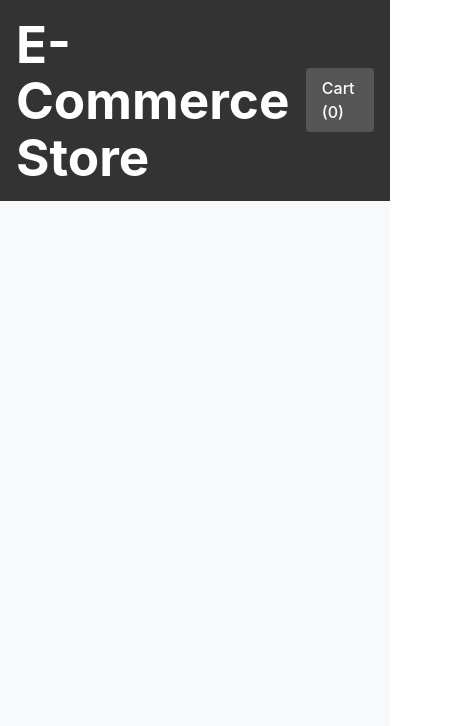
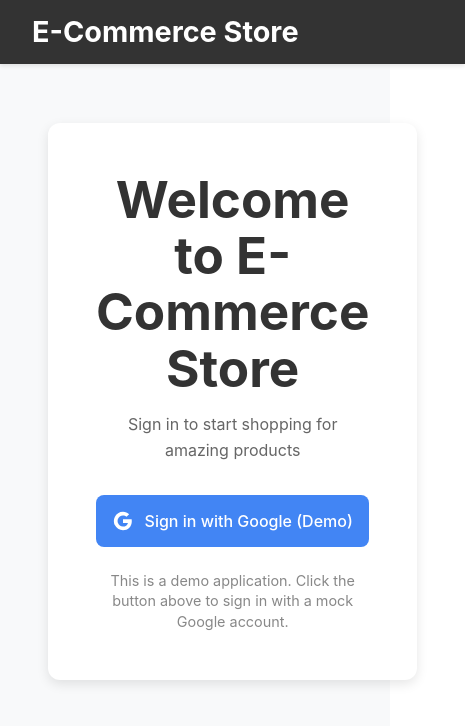
Before and after one commit to Shrilakshmi-NK/Shrilakashmi_N_K_E-commerce_site, a React app in the folder frontend/: page /login in a window 390 px wide. Shown: the top 726 px of the page, 465 px wide, since content can reach past the window. Built offline with nearby package versions, Linux system fonts and the light colour scheme; no server answers; the HTML template or start-up script is replaced by a standard one.

Commit message:
Fix UI styling, add Google authentication, improve cart functionality, fix responsive design

```diff
--- a/frontend/package.json
+++ b/frontend/package.json
@@ -10,7 +10,10 @@
     "preview": "vite preview"
   },
   "dependencies": {
+    "@google-cloud/local-auth": "^3.0.1",
     "axios": "^1.13.2",
+    "firebase": "^12.5.0",
+    "googleapis": "^165.0.0",
     "react": "^19.2.0",
     "react-dom": "^19.2.0",
     "react-router-dom": "^7.9.5"
--- a/frontend/src/App.css
+++ b/frontend/src/App.css
@@ -11,14 +11,20 @@ body {
   -webkit-font-smoothing: antialiased;
   -moz-osx-font-smoothing: grayscale;
   background-color: #f8f9fa;
+  line-height: 1.6;
 }
 
 .App {
   min-height: 100vh;
+  width: 100%;
 }
 
 main {
   min-height: calc(100vh - 80px);
+  width: 100%;
+  max-width: 1200px;
+  margin: 0 auto;
+  padding: 0 1rem;
 }
 
 /* Responsive design */
--- a/frontend/src/App.jsx
+++ b/frontend/src/App.jsx
@@ -1,28 +1,46 @@
 import React from 'react';
 import { BrowserRouter as Router, Routes, Route } from 'react-router-dom';
+import { AuthProvider } from './context/AuthContext';
 import { CartProvider } from './context/CartContext';
 import Header from './components/Header';
 import ProductGrid from './components/ProductGrid';
 import ProductDetail from './components/ProductDetail';
 import Cart from './components/Cart';
+import Login from './components/Login';
+import ProtectedRoute from './components/ProtectedRoute';
 import './App.css';
 
 function App() {
   return (
+    <AuthProvider>
       <CartProvider>
         <Router>
           <div className="App">
             <Header />
             <main>
               <Routes>
-              <Route path="/" element={<ProductGrid />} />
-              <Route path="/product/:id" element={<ProductDetail />} />
-              <Route path="/cart" element={<Cart />} />
+                <Route path="/login" element={<Login />} />
+                <Route path="/" element={
+                  <ProtectedRoute>
+                    <ProductGrid />
+                  </ProtectedRoute>
+                } />
+                <Route path="/product/:id" element={
+                  <ProtectedRoute>
+                    <ProductDetail />
+                  </ProtectedRoute>
+                } />
+                <Route path="/cart" element={
+                  <ProtectedRoute>
+                    <Cart />
+                  </ProtectedRoute>
+                } />
               </Routes>
             </main>
           </div>
         </Router>
       </CartProvider>
+    </AuthProvider>
   );
 }
 
--- a/frontend/src/components/Header.jsx
+++ b/frontend/src/components/Header.jsx
@@ -1,31 +1,79 @@
 import React from 'react';
-import { Link } from 'react-router-dom';
+import { Link, useLocation } from 'react-router-dom';
 import { useCart } from '../context/CartContext';
+import { useAuth } from '../context/AuthContext';
 
 const Header = () => {
   const { totalItems } = useCart();
+  const { user, logout } = useAuth();
+  const location = useLocation();
+
+  const handleLogout = async () => {
+    try {
+      await logout();
+    } catch (error) {
+      console.error('Failed to log out:', error);
+    }
+  };
 
   return (
     <header style={{
-      padding: '1rem',
+      padding: '1rem 2rem',
       backgroundColor: '#333',
       color: 'white',
       display: 'flex',
       justifyContent: 'space-between',
-      alignItems: 'center'
+      alignItems: 'center',
+      boxShadow: '0 2px 4px rgba(0,0,0,0.1)'
     }}>
       <Link to="/" style={{ color: 'white', textDecoration: 'none' }}>
-        <h1>E-Commerce Store</h1>
+        <h1 style={{ fontSize: '1.8rem' }}>E-Commerce Store</h1>
       </Link>
+
+      {user && location.pathname !== '/login' && (
+        <div style={{ display: 'flex', alignItems: 'center', gap: '1rem' }}>
+          <div style={{ display: 'flex', alignItems: 'center', gap: '0.5rem' }}>
+            <img
+              src={user.photoURL}
+              alt={user.displayName}
+              style={{
+                width: '32px',
+                height: '32px',
+                borderRadius: '50%',
+                border: '2px solid white'
+              }}
+            />
+            <span style={{ fontSize: '0.9rem' }}>Hi, {user.displayName}</span>
+          </div>
+
           <Link to="/cart" style={{
             color: 'white',
             textDecoration: 'none',
             padding: '0.5rem 1rem',
-        backgroundColor: '#555',
-        borderRadius: '4px'
+            backgroundColor: '#007bff',
+            borderRadius: '6px',
+            fontWeight: '500',
+            transition: 'background-color 0.2s'
           }}>
             Cart ({totalItems})
           </Link>
+
+          <button
+            onClick={handleLogout}
+            style={{
+              padding: '0.5rem 1rem',
+              backgroundColor: '#dc3545',
+              color: 'white',
+              border: 'none',
+              borderRadius: '6px',
+              cursor: 'pointer',
+              fontWeight: '500'
+            }}
+          >
+            Logout
+          </button>
+        </div>
+      )}
     </header>
   );
 };
--- /dev/null
+++ b/frontend/src/components/Login.jsx
@@ -0,0 +1,86 @@
+import React from 'react';
+import { useAuth } from '../context/AuthContext';
+import { Navigate } from 'react-router-dom';
+
+const Login = () => {
+  const { user, signInWithGoogle } = useAuth();
+
+  if (user) {
+    return <Navigate to="/" replace />;
+  }
+
+  const handleGoogleSignIn = async () => {
+    try {
+      await signInWithGoogle();
+    } catch (error) {
+      console.error('Failed to sign in:', error);
+    }
+  };
+
+  return (
+    <div style={{
+      display: 'flex',
+      flexDirection: 'column',
+      alignItems: 'center',
+      justifyContent: 'center',
+      minHeight: '80vh',
+      padding: '2rem'
+    }}>
+      <div style={{
+        backgroundColor: 'white',
+        padding: '3rem',
+        borderRadius: '12px',
+        boxShadow: '0 4px 12px rgba(0,0,0,0.1)',
+        textAlign: 'center',
+        maxWidth: '400px',
+        width: '100%'
+      }}>
+        <h1 style={{ marginBottom: '1rem', color: '#333' }}>Welcome to E-Commerce Store</h1>
+        <p style={{ marginBottom: '2rem', color: '#666' }}>
+          Sign in to start shopping for amazing products
+        </p>
+
+        <button
+          onClick={handleGoogleSignIn}
+          style={{
+            display: 'flex',
+            alignItems: 'center',
+            justifyContent: 'center',
+            gap: '0.75rem',
+            width: '100%',
+            padding: '1rem',
+            backgroundColor: '#4285f4',
+            color: 'white',
+            border: 'none',
+            borderRadius: '8px',
+            fontSize: '1rem',
+            fontWeight: '500',
+            cursor: 'pointer',
+            transition: 'background-color 0.2s'
+          }}
+          onMouseEnter={(e) => e.target.style.backgroundColor = '#3367d6'}
+          onMouseLeave={(e) => e.target.style.backgroundColor = '#4285f4'}
+        >
+          <svg width="20" height="20" viewBox="0 0 24 24">
+            <path fill="white" d="M22.56 12.25c0-.78-.07-1.53-.2-2.25H12v4.26h5.92c-.26 1.37-1.04 2.53-2.21 3.31v2.77h3.57c2.08-1.92 3.28-4.74 3.28-8.09z"/>
+            <path fill="white" d="M12 23c2.97 0 5.46-.98 7.28-2.66l-3.57-2.77c-.98.66-2.23 1.06-3.71 1.06-2.86 0-5.29-1.93-6.16-4.53H2.18v2.84C3.99 20.53 7.7 23 12 23z"/>
+            <path fill="white" d="M5.84 14.09c-.22-.66-.35-1.36-.35-2.09s.13-1.43.35-2.09V7.07H2.18C1.43 8.55 1 10.22 1 12s.43 3.45 1.18 4.93l2.85-2.22.81-.62z"/>
+            <path fill="white" d="M12 5.38c1.62 0 3.06.56 4.21 1.64l3.15-3.15C17.45 2.09 14.97 1 12 1 7.7 1 3.99 3.47 2.18 7.07l3.66 2.84c.87-2.6 3.3-4.53 6.16-4.53z"/>
+          </svg>
+          Sign in with Google (Demo)
+        </button>
+
+        <p style={{
+          marginTop: '1.5rem',
+          fontSize: '0.9rem',
+          color: '#888',
+          lineHeight: '1.4'
+        }}>
+          This is a demo application. Click the button above to sign in with a mock Google account.
+        </p>
+      </div>
+    </div>
+  );
+};
+
+export default Login;
--- a/frontend/src/components/ProductCard.jsx
+++ b/frontend/src/components/ProductCard.jsx
@@ -7,7 +7,10 @@ const ProductCard = ({ product }) => {
 
   const handleAddToCart = (e) => {
     e.preventDefault();
+    e.stopPropagation();
+    console.log('Button clicked, adding product:', product);
     addToCart(product);
+    alert(`${product.name} added to cart!`);
   };
 
   return (
--- /dev/null
+++ b/frontend/src/components/ProtectedRoute.jsx
@@ -0,0 +1,25 @@
+import React from 'react';
+import { Navigate } from 'react-router-dom';
+import { useAuth } from '../context/AuthContext';
+
+const ProtectedRoute = ({ children }) => {
+  const { user, loading } = useAuth();
+
+  if (loading) {
+    return (
+      <div style={{
+        display: 'flex',
+        justifyContent: 'center',
+        alignItems: 'center',
+        minHeight: '50vh',
+        fontSize: '1.2rem'
+      }}>
+        Loading...
+      </div>
+    );
+  }
+
+  return user ? children : <Navigate to="/login" replace />;
+};
+
+export default ProtectedRoute;
--- /dev/null
+++ b/frontend/src/config/firebase.js
@@ -0,0 +1,21 @@
+import { initializeApp } from 'firebase/app';
+import { getAuth, GoogleAuthProvider } from 'firebase/auth';
+
+// For demo purposes - in production, use environment variables
+const firebaseConfig = {
+  apiKey: "demo-api-key",
+  authDomain: "ecommerce-demo.firebaseapp.com",
+  projectId: "ecommerce-demo",
+  storageBucket: "ecommerce-demo.appspot.com",
+  messagingSenderId: "123456789",
+  appId: "demo-app-id"
+};
+
+// Initialize Firebase
+const app = initializeApp(firebaseConfig);
+
+// Initialize Firebase Authentication and get a reference to the service
+export const auth = getAuth(app);
+export const googleProvider = new GoogleAuthProvider();
+
+export default app;
--- /dev/null
+++ b/frontend/src/context/AuthContext.jsx
@@ -0,0 +1,72 @@
+import React, { createContext, useContext, useState, useEffect } from 'react';
+import { auth, googleProvider } from '../config/firebase';
+import { signInWithPopup, signOut, onAuthStateChanged } from 'firebase/auth';
+
+const AuthContext = createContext();
+
+export const AuthProvider = ({ children }) => {
+  const [user, setUser] = useState(null);
+  const [loading, setLoading] = useState(true);
+
+  // Mock authentication for demo purposes
+  const [mockUser, setMockUser] = useState(null);
+
+  useEffect(() => {
+    // Check for stored user
+    const storedUser = localStorage.getItem('mockUser');
+    if (storedUser) {
+      setMockUser(JSON.parse(storedUser));
+    }
+    setLoading(false);
+  }, []);
+
+  const signInWithGoogle = async () => {
+    try {
+      // Mock Google sign-in for demo
+      const mockGoogleUser = {
+        uid: 'demo-user-123',
+        displayName: 'Demo User',
+        email: 'demo@example.com',
+        photoURL: 'https://via.placeholder.com/40'
+      };
+
+      setMockUser(mockGoogleUser);
+      localStorage.setItem('mockUser', JSON.stringify(mockGoogleUser));
+      return mockGoogleUser;
+    } catch (error) {
+      console.error('Error signing in with Google:', error);
+      throw error;
+    }
+  };
+
+  const logout = async () => {
+    try {
+      setMockUser(null);
+      localStorage.removeItem('mockUser');
+    } catch (error) {
+      console.error('Error signing out:', error);
+      throw error;
+    }
+  };
+
+  const value = {
+    user: mockUser,
+    loading,
+    signInWithGoogle,
+    logout
+  };
+
+  return (
+    <AuthContext.Provider value={value}>
+      {!loading && children}
+    </AuthContext.Provider>
+  );
+};
+
+export const useAuth = () => {
+  const context = useContext(AuthContext);
+  if (!context) {
+    throw new Error('useAuth must be used within an AuthProvider');
+  }
+  return context;
+};
--- a/frontend/src/context/CartContext.jsx
+++ b/frontend/src/context/CartContext.jsx
@@ -56,6 +56,7 @@ export const CartProvider = ({ children }) => {
   }, [state.items]);
 
   const addToCart = (product) => {
+    console.log('Adding to cart:', product);
     dispatch({ type: 'ADD_TO_CART', payload: product });
   };
 
```
Also changed, not shown: frontend/src/components/ProductGrid.jsx (+4 -4 lines), 2 other files (tests, documents, lock files or other folders). Lines whose indentation alone changed are shown as unchanged.
